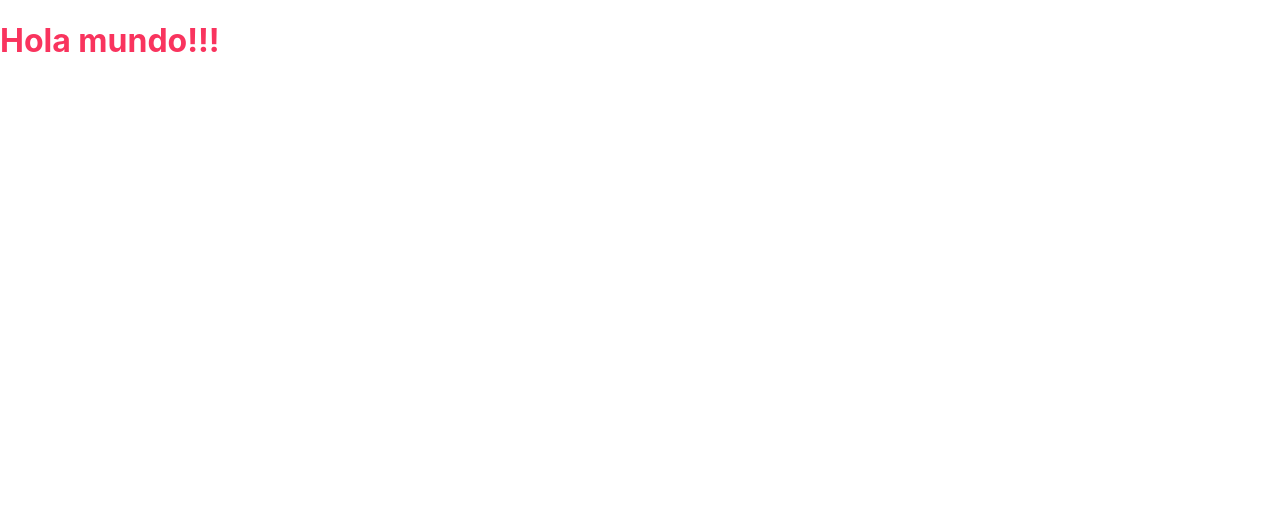
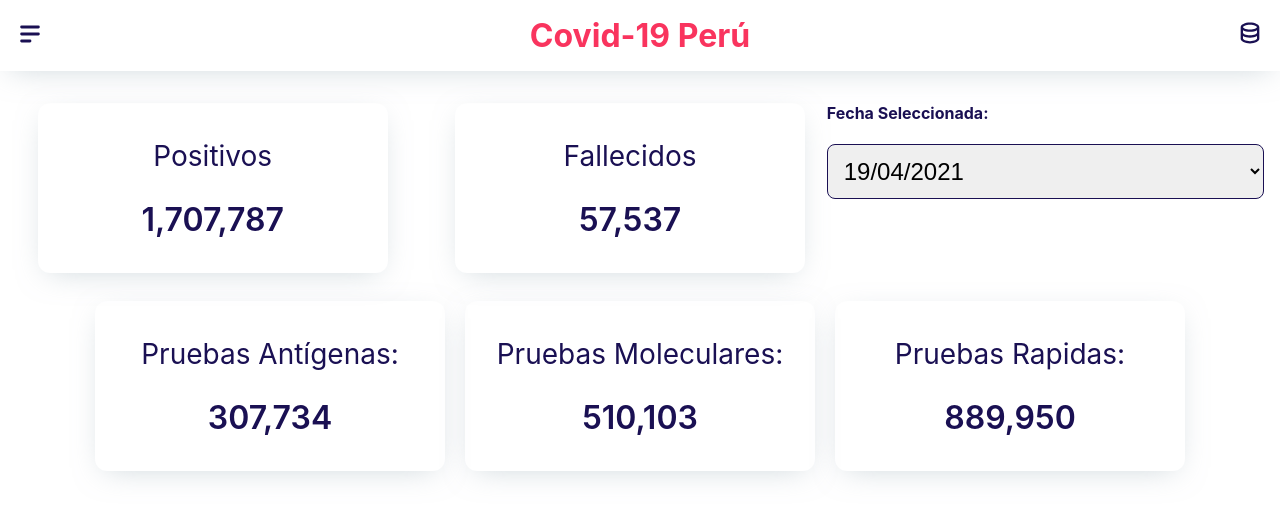
Before and after one commit to Brian-Aguilar/covid-peru, a Next.js app: page / in a window 1280 px wide. Shown: the top 518 px of the page. Built offline with nearby package versions, Linux system fonts and the light colour scheme.

Commit message:
pagina inicio

```diff
--- /dev/null
+++ b/hooks/fechasSalaSituacionalHook.js
@@ -0,0 +1,56 @@
+import { useCallback, useEffect, useState } from "react";
+
+const initialFecha = {
+  fecha: "cargando...",
+  id: "",
+};
+
+const useFechasSS = () => {
+  const [fechas, setFechas] = useState([]);
+  const [fecha, setFecha] = useState(initialFecha);
+  const [datoPorFecha, setDatoPorFecha] = useState([]);
+
+  const obtenerFechas = useCallback(() => {
+    console.log("API llamando a todas las fechas");
+    fetch("http://localhost:3000/api/fechas")
+      .then((res) => res.json())
+      .then((data) => {
+        setFechas(data.data);
+        setFecha({
+          ...data.data[0],
+        });
+      });
+  }, []);
+
+  const obtenerDatosPorFecha = useCallback(() => {
+    console.log(`API obteniedo datos de ${fecha.fecha}`);
+    fetch(`http://localhost:3000/api/casos/sala-situacional/${fecha.fecha}`)
+      .then((res) => res.json())
+      .then((data) => {
+        if (data.status === 200) {
+          setDatoPorFecha(data.data);
+        } else {
+          setDatoPorFecha(data);
+        }
+      });
+  }, [fecha]);
+
+  const selectValue = (e) => {
+    const obtenerFecha = fechas.filter((f) => f.fecha === e.target.value)[0];
+    setFecha(obtenerFecha);
+  };
+
+  useEffect(() => {
+    obtenerFechas();
+  }, [obtenerFechas]);
+
+  useEffect(() => {
+    if (fecha.id !== "") {
+      obtenerDatosPorFecha();
+    }
+  }, [fecha]);
+
+  return { fechas, fecha, selectValue, datoPorFecha };
+};
+
+export default useFechasSS;
--- a/pages/_app.js
+++ b/pages/_app.js
@@ -1,16 +1,21 @@
 import Head from "next/head";
+import Navbar from "../components/Navbar";
 
 function MyApp({ Component, pageProps }) {
   return (
     <>
       <Head>
+        <link rel="icon" href="/icono.ico" />
         <link rel="preconnect" href="https://fonts.gstatic.com" />
         <link
           href="https://fonts.googleapis.com/css2?family=Poppins:wght@300;400;700&display=swap"
           rel="stylesheet"
         />
       </Head>
-      <Component {...pageProps} />
+      <Navbar />
+      <main>
+        <Component {...pageProps} />
+      </main>
 
       <style jsx>{`
         :global(:root) {
@@ -30,11 +35,12 @@ function MyApp({ Component, pageProps }) {
 
         :global(html),
         :global(body) {
-          margin: 0;
+          color: rgb(var(--negro));
           font-family: -apple-system, "Poppins", BlinkMacSystemFont, Segoe UI,
             Roboto, Oxygen, Ubuntu, Cantarell, Fira Sans, Droid Sans,
             Helvetica Neue, sans-serif;
           font-size: 16px;
+          margin: 0;
           max-height: 100vh;
         }
 
@@ -47,7 +53,16 @@ function MyApp({ Component, pageProps }) {
         :global(a),
         :global(button),
         :global(input) {
+          color: inherit;
           font-family: inherit;
+        }
+
+        :global(.shadow) {
+          box-shadow: 0 7px 30px -10px rgba(150, 170, 180, 0.5);
+        }
+
+        main {
+          padding: 2em 1em;
         }
       `}</style>
     </>
--- a/pages/index.js
+++ b/pages/index.js
@@ -1,18 +1,114 @@
 import Head from "next/head";
 
+import useFechasSS from "../hooks/fechasSalaSituacionalHook";
+
+import Card from "../components/Card";
+import SeleccionarFechas from "../components/Fechas";
+
+const numeros = (numero) => {
+  return numero === undefined
+    ? "cargando..."
+    : Intl.NumberFormat("eu").format(numero);
+};
+
 export default function Home() {
+  const { fechas, fecha, selectValue, datoPorFecha } = useFechasSS();
+
   return (
     <>
       <Head>
-        <title>COVID 19: Perú</title>
-        <link rel="icon" href="/favicon.ico" />
+        <title>COVID-19: Perú</title>
       </Head>
 
-      <h1>Hola mundo!!!</h1>
+      <div className="contenido">
+        {/* Falta visualizar datos en tabal : react-table */}
+        <div className="contenido-i">
+          <Card>
+            <h3 className="titulo">Positivos</h3>
+            <h2 className="sub-titulo">{numeros(datoPorFecha?.positivos)}</h2>
+          </Card>
+          <Card>
+            <h3 className="titulo">Fallecidos</h3>
+            <h2 className="sub-titulo">{numeros(datoPorFecha?.fallecidos)}</h2>
+          </Card>
+        </div>
+        <div className="contenido-d">
+          <SeleccionarFechas
+            fechas={fechas}
+            fecha={fecha}
+            selectValue={selectValue}
+          />
+        </div>
+      </div>
+      <div className="contenido-2">
+        <Card>
+          <h3 className="titulo">Pruebas Antígenas:</h3>
+          <h2 className="sub-titulo">{numeros(datoPorFecha?.pa)}</h2>
+        </Card>
+        <Card>
+          <h3 className="titulo">Pruebas Moleculares:</h3>
+          <h2 className="sub-titulo">{numeros(datoPorFecha?.pcr)}</h2>
+        </Card>
+        <Card>
+          <h3 className="titulo">Pruebas Rapidas:</h3>
+          <h2 className="sub-titulo">{numeros(datoPorFecha?.pr)}</h2>
+        </Card>
+      </div>
 
       <style jsx>{`
-        h1 {
-          color: rgb(var(--rojo));
+        .contenido {
+          display: flex;
+          flex-direction: column-reverse;
+        }
+        .contenido-i {
+          flex: 2;
+          width: 100%;
+          display: flex;
+          flex-direction: column;
+          align-items: center;
+          gap: 1.5em;
+          flex-wrap: wrap;
+        }
+        .contenido-d {
+          flex: 1 1 auto;
+        }
+        .contenido-2 {
+          width: 100%;
+          display: flex;
+          flex-wrap: wrap;
+          gap: 20px;
+          justify-content: center;
+        }
+        .titulo {
+          font-size: 1.75rem;
+          margin-bottom: 0;
+          font-weight: 400;
+        }
+        .sub-titulo {
+          font-size: 2rem;
+          font-weight: 600;
+        }
+
+        @media (min-width: 1400px) {
+        }
+
+        @media (min-width: 1200px) {
+          .contenido-i {
+            flex: 3;
+            flex-direction: row;
+            justify-content: space-around;
+          }
+        }
+        @media (min-width: 992px) {
+          .contenido-2 {
+            margin-top: 1.75em;
+          }
+        }
+
+        @media (min-width: 768px) {
+          .contenido {
+            flex-direction: row;
+          }
         }
       `}</style>
     </>
```
Also changed, not shown: public/vercel.svg (deleted), 1 other file (tests, documents, lock files or other folders).
